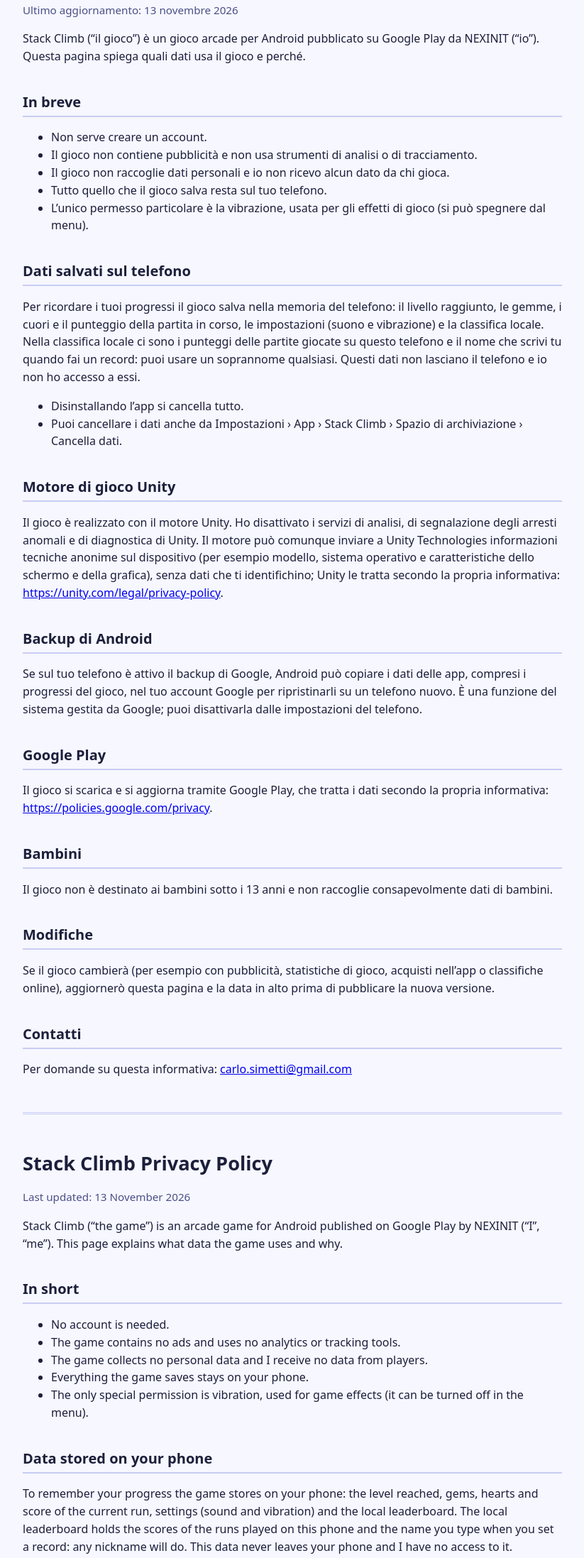
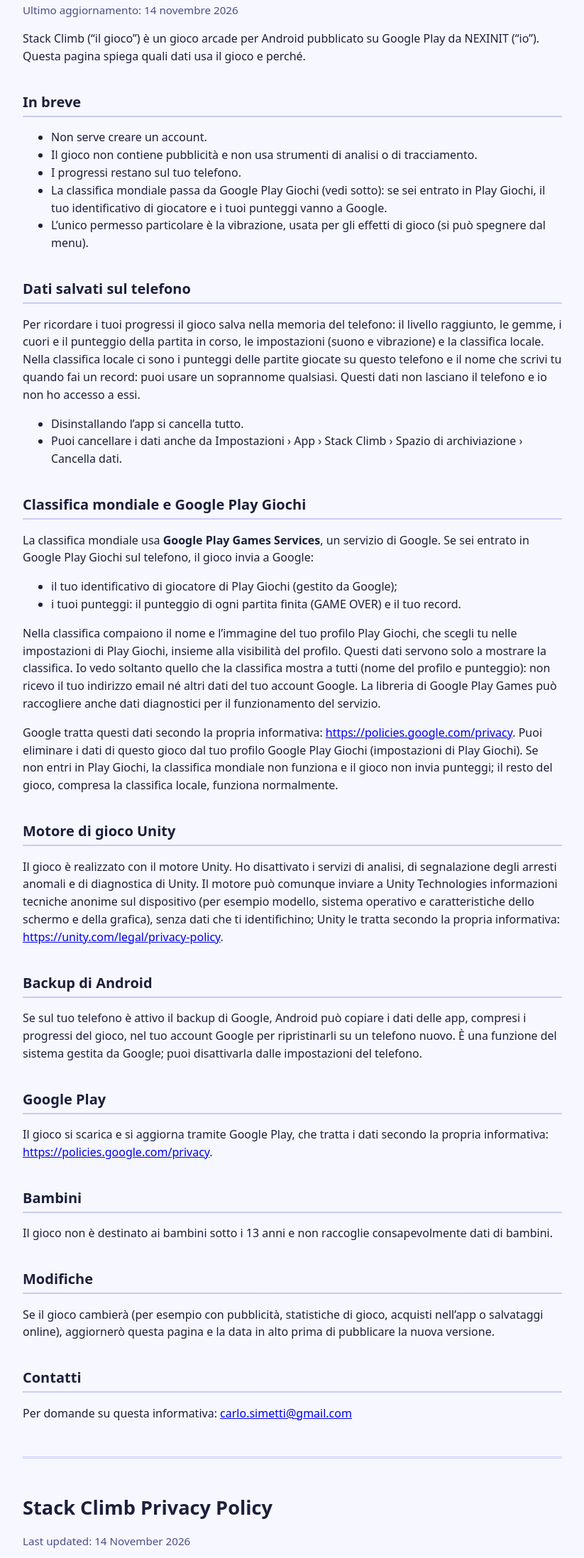
Before and after one commit to Karl1972/stack-climb-privacy, a plain HTML site: page index.html in a window 1280 px wide. Shown: the part 126-2321 px from the top of the page at 71% size, without its empty margins (228-1051 px from the left). Drawn offline with Linux system fonts and the light colour scheme.

Commit message:
Privacy: Google Play Games world leaderboard
Co-Authored-By: Claude Opus 5.5 <noreply@anthropic.com>

```diff
--- a/index.html
+++ b/index.html
@@ -18,15 +18,15 @@
 
 <section id="it" lang="it">
 <h1>Informativa sulla privacy di Stack Climb</h1>
-<p class="meta">Ultimo aggiornamento: 13 novembre 2026</p>
+<p class="meta">Ultimo aggiornamento: 14 novembre 2026</p>
 <p>Stack Climb (“il gioco”) è un gioco arcade per Android pubblicato su Google Play da NEXINIT (“io”). Questa pagina spiega quali dati usa il gioco e perché.</p>
 
 <h2>In breve</h2>
 <ul>
   <li>Non serve creare un account.</li>
   <li>Il gioco non contiene pubblicità e non usa strumenti di analisi o di tracciamento.</li>
-  <li>Il gioco non raccoglie dati personali e io non ricevo alcun dato da chi gioca.</li>
-  <li>Tutto quello che il gioco salva resta sul tuo telefono.</li>
+  <li>I progressi restano sul tuo telefono.</li>
+  <li>La classifica mondiale passa da Google Play Giochi (vedi sotto): se sei entrato in Play Giochi, il tuo identificativo di giocatore e i tuoi punteggi vanno a Google.</li>
   <li>L’unico permesso particolare è la vibrazione, usata per gli effetti di gioco (si può spegnere dal menu).</li>
 </ul>
 
@@ -36,6 +36,15 @@
   <li>Disinstallando l’app si cancella tutto.</li>
   <li>Puoi cancellare i dati anche da Impostazioni › App › Stack Climb › Spazio di archiviazione › Cancella dati.</li>
 </ul>
+
+<h2>Classifica mondiale e Google Play Giochi</h2>
+<p>La classifica mondiale usa <strong>Google Play Games Services</strong>, un servizio di Google. Se sei entrato in Google Play Giochi sul telefono, il gioco invia a Google:</p>
+<ul>
+  <li>il tuo identificativo di giocatore di Play Giochi (gestito da Google);</li>
+  <li>i tuoi punteggi: il punteggio di ogni partita finita (GAME OVER) e il tuo record.</li>
+</ul>
+<p>Nella classifica compaiono il nome e l’immagine del tuo profilo Play Giochi, che scegli tu nelle impostazioni di Play Giochi, insieme alla visibilità del profilo. Questi dati servono solo a mostrare la classifica. Io vedo soltanto quello che la classifica mostra a tutti (nome del profilo e punteggio): non ricevo il tuo indirizzo email né altri dati del tuo account Google. La libreria di Google Play Games può raccogliere anche dati diagnostici per il funzionamento del servizio.</p>
+<p>Google tratta questi dati secondo la propria informativa: <a href="https://policies.google.com/privacy">https://policies.google.com/privacy</a>. Puoi eliminare i dati di questo gioco dal tuo profilo Google Play Giochi (impostazioni di Play Giochi). Se non entri in Play Giochi, la classifica mondiale non funziona e il gioco non invia punteggi; il resto del gioco, compresa la classifica locale, funziona normalmente.</p>
 
 <h2>Motore di gioco Unity</h2>
 <p>Il gioco è realizzato con il motore Unity. Ho disattivato i servizi di analisi, di segnalazione degli arresti anomali e di diagnostica di Unity. Il motore può comunque inviare a Unity Technologies informazioni tecniche anonime sul dispositivo (per esempio modello, sistema operativo e caratteristiche dello schermo e della grafica), senza dati che ti identifichino; Unity le tratta secondo la propria informativa: <a href="https://unity.com/legal/privacy-policy">https://unity.com/legal/privacy-policy</a>.</p>
@@ -50,7 +59,7 @@
 <p>Il gioco non è destinato ai bambini sotto i 13 anni e non raccoglie consapevolmente dati di bambini.</p>
 
 <h2>Modifiche</h2>
-<p>Se il gioco cambierà (per esempio con pubblicità, statistiche di gioco, acquisti nell’app o classifiche online), aggiornerò questa pagina e la data in alto prima di pubblicare la nuova versione.</p>
+<p>Se il gioco cambierà (per esempio con pubblicità, statistiche di gioco, acquisti nell’app o salvataggi online), aggiornerò questa pagina e la data in alto prima di pubblicare la nuova versione.</p>
 
 <h2>Contatti</h2>
 <p>Per domande su questa informativa: <a href="mailto:carlo.simetti@gmail.com">carlo.simetti@gmail.com</a></p>
@@ -60,15 +69,15 @@
 
 <section id="en" lang="en">
 <h1>Stack Climb Privacy Policy</h1>
-<p class="meta">Last updated: 13 November 2026</p>
+<p class="meta">Last updated: 14 November 2026</p>
 <p>Stack Climb (“the game”) is an arcade game for Android published on Google Play by NEXINIT (“I”, “me”). This page explains what data the game uses and why.</p>
 
 <h2>In short</h2>
 <ul>
   <li>No account is needed.</li>
   <li>The game contains no ads and uses no analytics or tracking tools.</li>
-  <li>The game collects no personal data and I receive no data from players.</li>
-  <li>Everything the game saves stays on your phone.</li>
+  <li>Your progress stays on your phone.</li>
+  <li>The world leaderboard goes through Google Play Games (see below): if you are signed in to Play Games, your player identifier and your scores go to Google.</li>
   <li>The only special permission is vibration, used for game effects (it can be turned off in the menu).</li>
 </ul>
 
@@ -78,6 +87,15 @@
   <li>Uninstalling the app deletes everything.</li>
   <li>You can also delete the data from Settings › Apps › Stack Climb › Storage › Clear data.</li>
 </ul>
+
+<h2>World leaderboard and Google Play Games</h2>
+<p>The world leaderboard uses <strong>Google Play Games Services</strong>, a Google service. If you are signed in to Google Play Games on your phone, the game sends Google:</p>
+<ul>
+  <li>your Play Games player identifier (managed by Google);</li>
+  <li>your scores: the score of every finished run (GAME OVER) and your best score.</li>
+</ul>
+<p>The leaderboard shows the name and picture of your Play Games profile, which you choose in the Play Games settings together with your profile visibility. This data is used only to show the leaderboard. I only see what the leaderboard shows to everyone (profile name and score): I do not receive your email address or any other data from your Google account. The Google Play Games library may also collect diagnostic data to run the service.</p>
+<p>Google handles this data under its own privacy policy: <a href="https://policies.google.com/privacy">https://policies.google.com/privacy</a>. You can delete this game’s data from your Google Play Games profile (Play Games settings). If you do not sign in to Play Games, the world leaderboard does not work and the game sends no scores; the rest of the game, including the local leaderboard, works normally.</p>
 
 <h2>Unity game engine</h2>
 <p>The game is made with the Unity engine. I have turned off Unity’s analytics, crash reporting and diagnostics services. The engine may still send Unity Technologies anonymous technical information about the device (for example model, operating system and screen and graphics features), with no data that identifies you; Unity handles it under its own privacy policy: <a href="https://unity.com/legal/privacy-policy">https://unity.com/legal/privacy-policy</a>.</p>
@@ -92,7 +110,7 @@
 <p>The game is not directed at children under 13 and does not knowingly collect data from children.</p>
 
 <h2>Changes</h2>
-<p>If the game changes (for example with ads, gameplay statistics, in-app purchases or online leaderboards), I will update this page and the date at the top before releasing the new version.</p>
+<p>If the game changes (for example with ads, gameplay statistics, in-app purchases or online saves), I will update this page and the date at the top before releasing the new version.</p>
 
 <h2>Contact</h2>
 <p>Questions about this policy: <a href="mailto:carlo.simetti@gmail.com">carlo.simetti@gmail.com</a></p>
```
